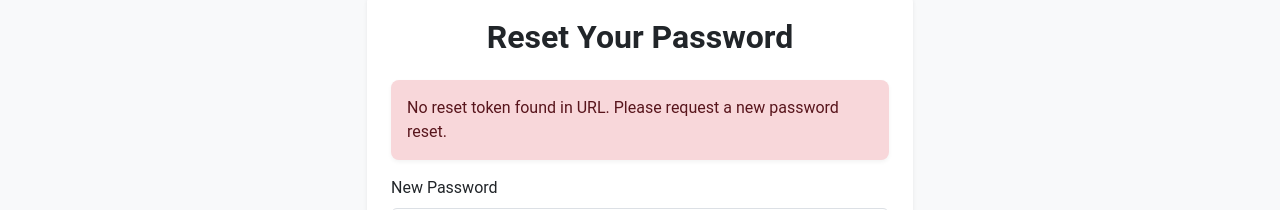
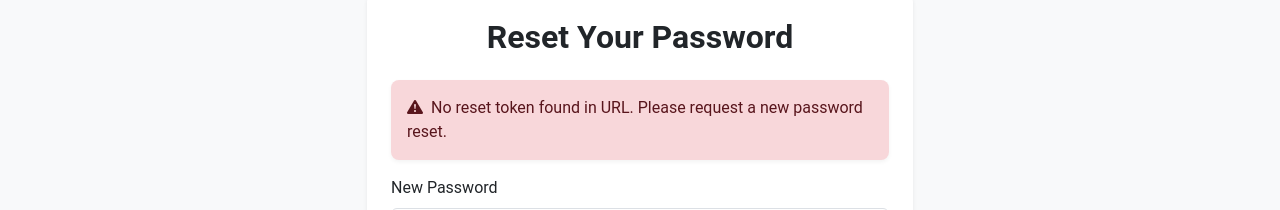
Before and after one commit to sanjay3107/houseExpenseTracker, a React (Vite) app in the folder client/: page /reset-password-confirm in a window 1280 px wide. Shown: the part 141-351 px from the top of the page. Built offline with nearby package versions, Linux system fonts and the light colour scheme; no server answers.

Commit message:
Add password reset confirmation component with Supabase integration

```diff
--- a/client/src/components/auth/ResetPasswordConfirm.jsx
+++ b/client/src/components/auth/ResetPasswordConfirm.jsx
@@ -2,6 +2,8 @@ import React, { useState, useEffect } from 'react';
 import { Form, Button, Card, Alert, Container, Row, Col } from 'react-bootstrap';
 import { Link, useNavigate, useLocation } from 'react-router-dom';
 import { createClient } from '@supabase/supabase-js';
+import 'bootstrap-icons/font/bootstrap-icons.css';
+import 'animate.css';
 
 // Get Supabase credentials directly
 const supabaseUrl = import.meta.env.VITE_SUPABASE_URL;
@@ -76,9 +78,17 @@ const ResetPasswordConfirm = () => {
 
       console.log('Password updated successfully:', data);
 
+      // Set success message
       setMessage('Password has been reset successfully!');
+      setLoading(false);
+
+      // Clear form fields
+      setPassword('');
+      setConfirmPassword('');
+
+      // Show success message for 3 seconds, then redirect to login
       setTimeout(() => {
-        navigate('/login');
+        navigate('/login', { state: { message: 'Your password has been reset. Please log in with your new password.' } });
       }, 3000);
     } catch (error) {
       setError(error.message || 'Failed to reset password');
@@ -95,8 +105,21 @@ const ResetPasswordConfirm = () => {
           <Card className="shadow-sm">
             <Card.Body className="p-4">
               <h2 className="text-center mb-4">Reset Your Password</h2>
-              {error && <Alert variant="danger">{error}</Alert>}
-              {message && <Alert variant="success">{message}</Alert>}
+              {error && (
+                <Alert variant="danger" className="animate__animated animate__fadeIn">
+                  <i className="bi bi-exclamation-triangle-fill me-2"></i>
+                  {error}
+                </Alert>
+              )}
+              {message && (
+                <Alert variant="success" className="animate__animated animate__fadeIn">
+                  <i className="bi bi-check-circle-fill me-2"></i>
+                  {message}
+                  <div className="mt-2 small text-muted">
+                    Redirecting to login page in a few seconds...
+                  </div>
+                </Alert>
+              )}
 
               <Form onSubmit={handleSubmit}>
                 <Form.Group className="mb-3">
```
